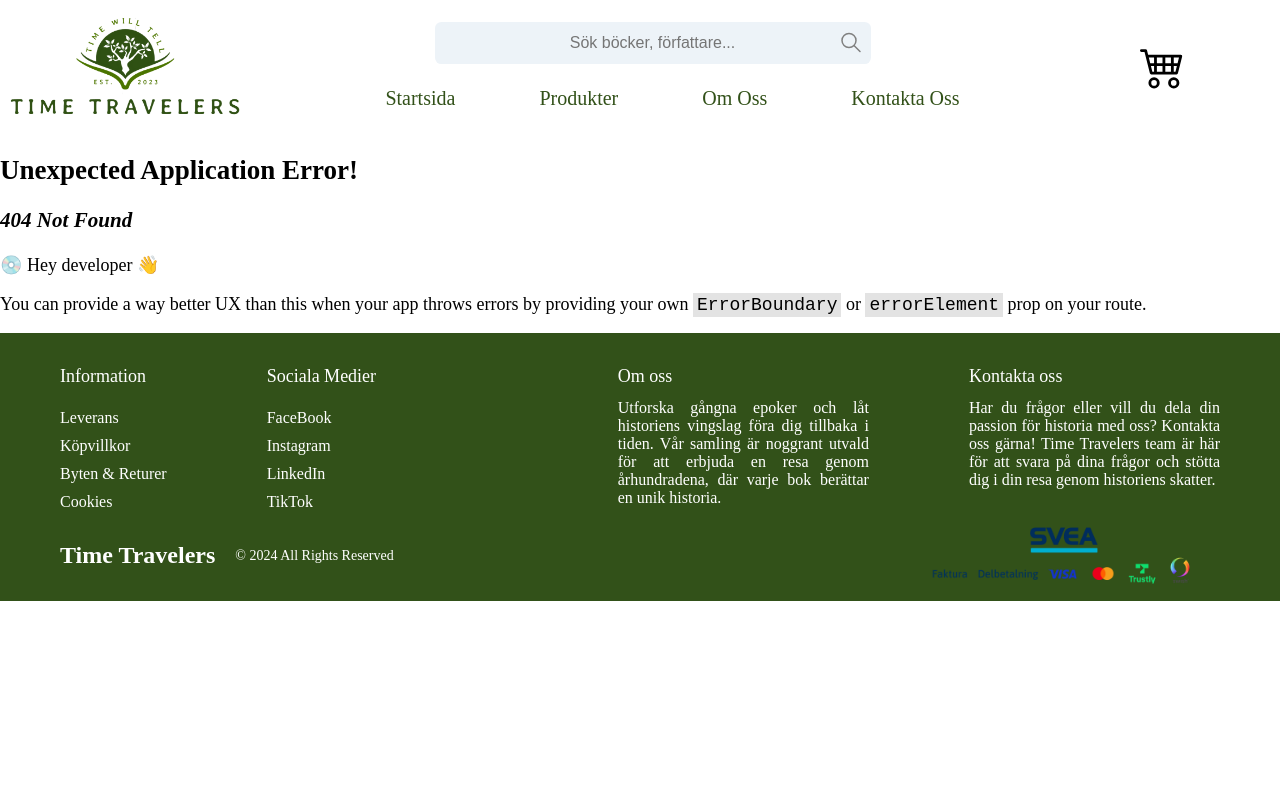
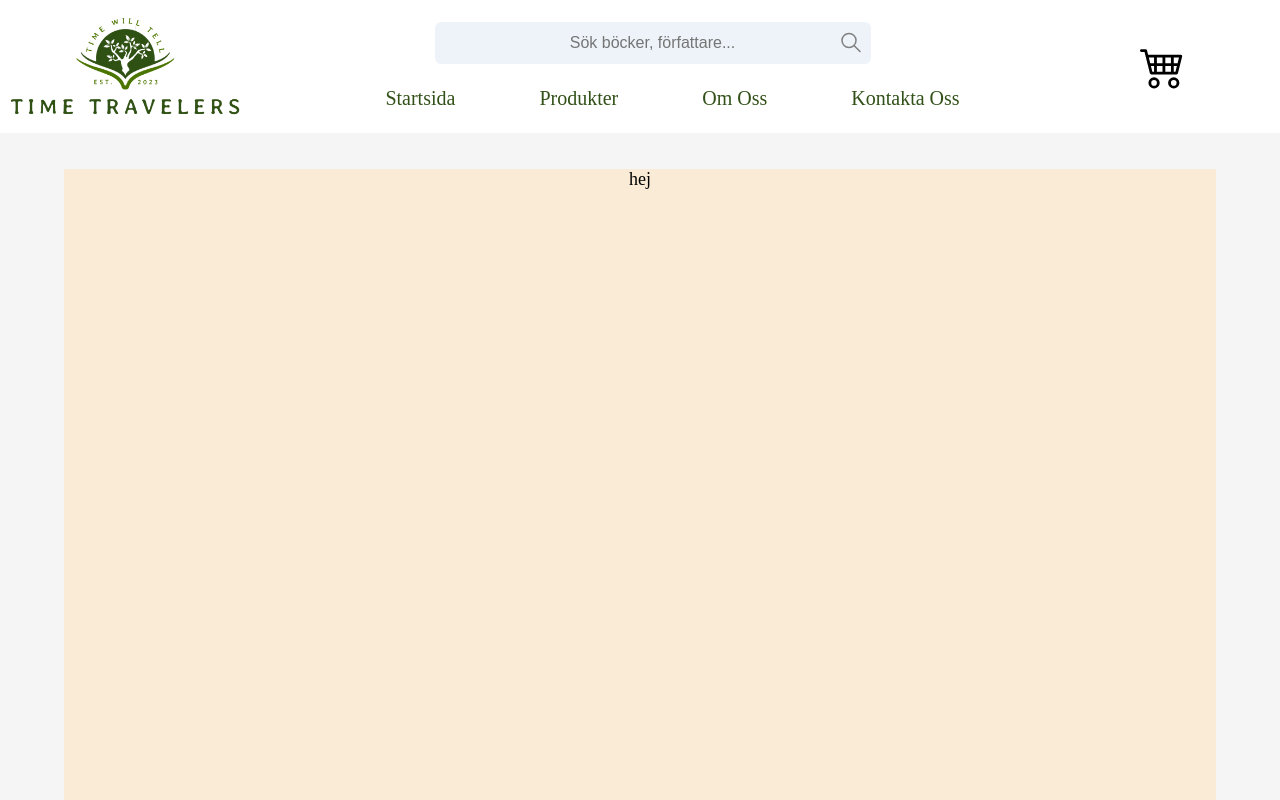
Before and after one commit to MauritzEmanuel/GroupProject_Frontend2, a React (Vite) app in the folder Frontend/: page /specificProduct in a window 1280 px wide. Before the commit this address had no page. Shown: the top 800 px of the page. Built offline with nearby package versions, Linux system fonts and the light colour scheme.

Commit message:
specific page

```diff
--- a/Frontend/src/components/ProductlistItem.jsx
+++ b/Frontend/src/components/ProductlistItem.jsx
@@ -1,5 +1,7 @@
 import React from 'react';
 import '../cssFiles/kart.css';
+import SpecificProduct from "../pages/SpecificProduct.jsx";
+import specificProduct from "../pages/SpecificProduct.jsx";
 
 const ProductListItem = ({ productData, onAddToCart }) => {
     const handleAddToCart = () => {
@@ -21,7 +23,9 @@ const ProductListItem = ({ productData, onAddToCart }) => {
                 </li>
             </div>
             <div className='Knapparna'>
-                <button className='InfoButton'>Mer info</button>
+                <li className='InfoButton'>
+                    <a href={'/specificProduct'}>Mer info</a>
+                </li>
                 <button className='AddToCart'  onClick={handleAddToCart}>
                 <svg viewBox="0 0 16 16" xmlns="http://www.w3.org/2000/svg" fill="#000000" className="bi bi-cart4" stroke="#000000" strokeWidth="0.00016"> {/* Fixed strokeWidth attribute */}
                 <g id="SVGRepo_bgCarrier" strokeWidth="0"></g>
--- a/Frontend/src/cssFiles/products.css
+++ b/Frontend/src/cssFiles/products.css
@@ -101,11 +101,18 @@
 }
 
 .Knapparna .InfoButton{
-    color: black;
+    display: flex;
+    justify-content: center;
+    align-items: center;
     border-radius: 30px;
     background-color: dodgerblue;
     width: 7em;
-    height: 3em;
+    height: 2em;
+}
+
+.Knapparna .InfoButton a{
+    color: black;
+    text-decoration: none;
 }
 
 .Knapparna .AddToCart{
--- /dev/null
+++ b/Frontend/src/cssFiles/specificProduct.css
@@ -0,0 +1,18 @@
+.page{
+    background-color: whitesmoke;
+    display: flex;
+    justify-content: center;
+    align-items: center;
+    height: 100%;
+    width: 100%;
+}
+
+.box{
+    display: flex;
+    justify-content: center;
+    background-color: antiquewhite;
+    height: 45em;
+    width: 90%;
+    margin-top: 2em;
+    margin-bottom: 2em;
+}
--- a/Frontend/src/main.jsx
+++ b/Frontend/src/main.jsx
@@ -12,6 +12,7 @@ import CheckOut from './pages/CheckOut.jsx'
 import Information from './pages/Information.jsx'
 import BestSelling from './pages/BestSelling.jsx'
 import Confirmation from './pages/Confirmation.jsx'
+import SpecificProduct from "./pages/SpecificProduct.jsx";
 
 
 /*const CartArr = [] = useState([]) */
@@ -32,6 +33,10 @@ const router = createBrowserRouter([
   {
     path: '/products/:id',
     element: <Product/>
+  },
+  {
+    path: '/specificProduct',
+    element: <SpecificProduct/>
   },
   {
     path: '/checkOut',
--- a/Frontend/src/pages/Products.jsx
+++ b/Frontend/src/pages/Products.jsx
@@ -11,7 +11,7 @@ const Product = () => {
 
     const getData = async () => {
         try {
-            const response = await axios.get(`http://localhost:1337/api/categories/${id}?populate[Products][populate]=*`);
+            const response = await axios.get(`http://localhost:1337/api/categories/7?populate[Products][populate]=*`);
 
             const formattedProducts = []
 
--- a/Frontend/src/pages/SpecificProduct.jsx
+++ b/Frontend/src/pages/SpecificProduct.jsx
@@ -1,3 +1,17 @@
+import React from "react";
+import "../cssFiles/specificProduct.css";
+
+
 const SpecificProduct = () => {
 
-}
+
+    return(
+        <div className='page'>
+            <div className='box'>
+                hej
+            </div>
+        </div>
+    )
+};
+
+export default SpecificProduct;
```
